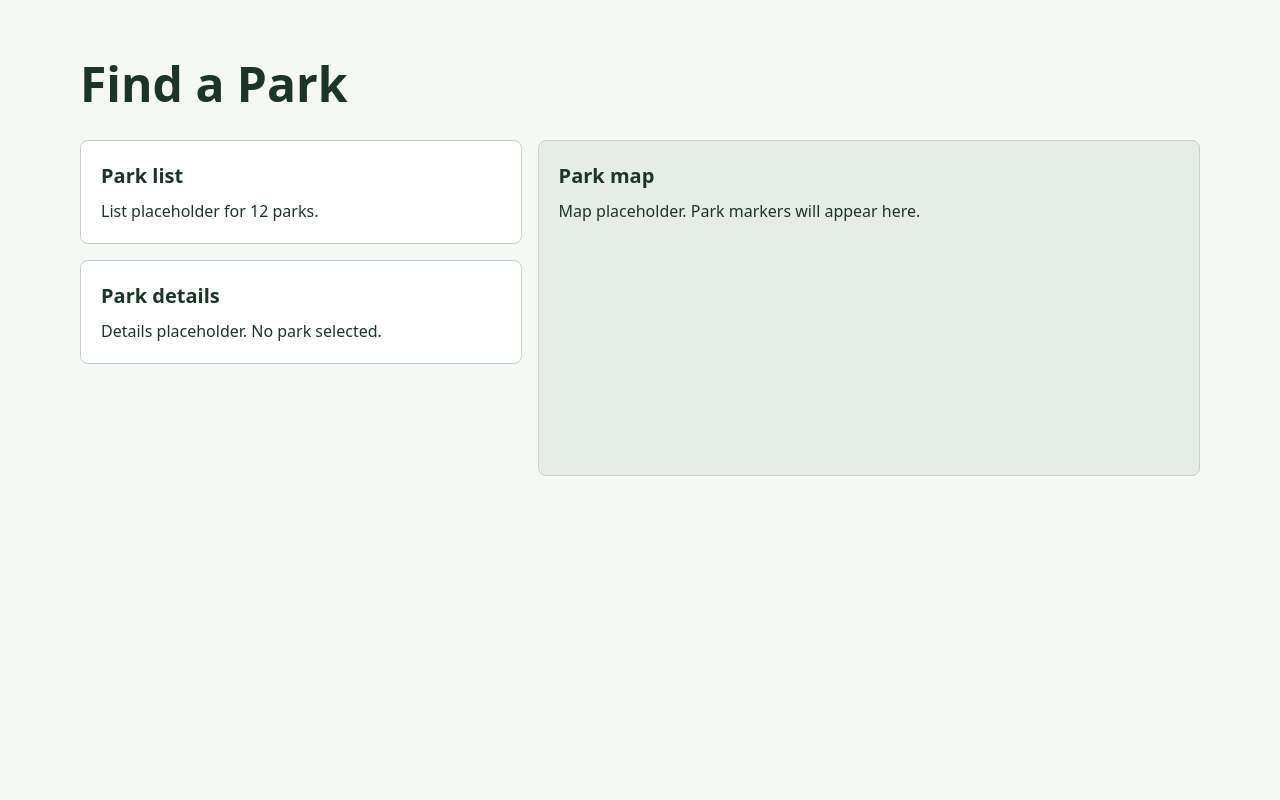
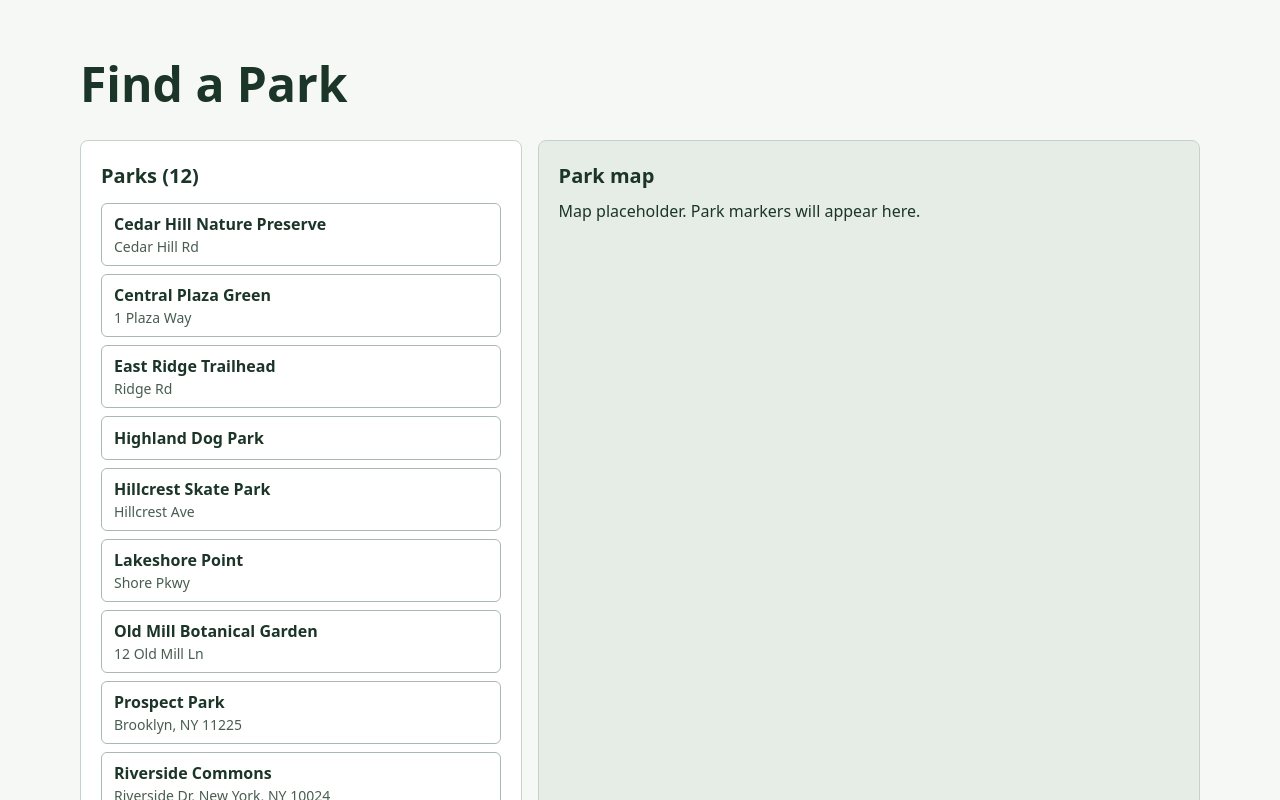
Before and after one commit to Brian-Coding/granicus-find-a-park, a React (Vite) app: page / in a window 1280 px wide. Shown: the top 800 px of the page. Built offline with nearby package versions, Linux system fonts and the light colour scheme.

Commit message:
Add keyboard-accessible ParkList as a map alternative.
Render a Parks (N) heading and a semantic list of native buttons, sorted by locale-aware name, with a visible selected state and no invented addresses.

```diff
--- /dev/null
+++ b/src/components/ParkList/ParkList.css
@@ -0,0 +1,40 @@
+.park-list {
+  display: grid;
+  gap: 0.5rem;
+  margin: 0.75rem 0 0;
+  padding: 0;
+  list-style: none;
+}
+
+.park-list-button {
+  width: 100%;
+  min-height: 44px;
+  padding: 0.5rem 0.75rem;
+  border: 1px solid #aab9af;
+  border-radius: 0.375rem;
+  background: white;
+  color: inherit;
+  font: inherit;
+  text-align: start;
+  overflow-wrap: anywhere;
+  cursor: pointer;
+}
+
+.park-list-button:hover {
+  background: #f2f6f3;
+}
+
+.park-list-button[aria-current="true"] {
+  border-inline-start: 5px solid #285b3e;
+  background: #e5ede6;
+}
+
+.park-list-name {
+  font-weight: 600;
+}
+
+.park-list-address {
+  display: block;
+  color: #485d50;
+  font-size: 0.875rem;
+}
--- a/src/components/ParkList/ParkList.tsx
+++ b/src/components/ParkList/ParkList.tsx
@@ -1,10 +1,34 @@
 import type { ParkSelectionProps } from '../../types'
+import './ParkList.css'
 
-export function ParkList({ parks }: ParkSelectionProps) {
+export function ParkList({ parks, selectedParkId, onSelectPark }: ParkSelectionProps) {
+  const sortedParks = [...parks].sort((a, b) => a.name.localeCompare(b.name))
+
   return (
     <section className="panel" aria-labelledby="park-list-heading">
-      <h2 id="park-list-heading">Park list</h2>
-      <p>List placeholder for {parks.length} parks.</p>
+      <h2 id="park-list-heading">Parks ({parks.length})</h2>
+      {parks.length === 0 ? (
+        <p>No parks available.</p>
+      ) : (
+        <ul className="park-list" role="list">
+          {sortedParks.map((park) => {
+            const address = park.location?.address?.trim()
+            return (
+              <li key={park.id}>
+                <button
+                  type="button"
+                  className="park-list-button"
+                  aria-current={park.id === selectedParkId ? 'true' : undefined}
+                  onClick={() => onSelectPark(park.id)}
+                >
+                  <span className="park-list-name">{park.name}</span>
+                  {address && <span className="park-list-address">{address}</span>}
+                </button>
+              </li>
+            )
+          })}
+        </ul>
+      )}
     </section>
   )
 }
```
Also changed, not shown: 2 other files (tests, documents, lock files or other folders).
